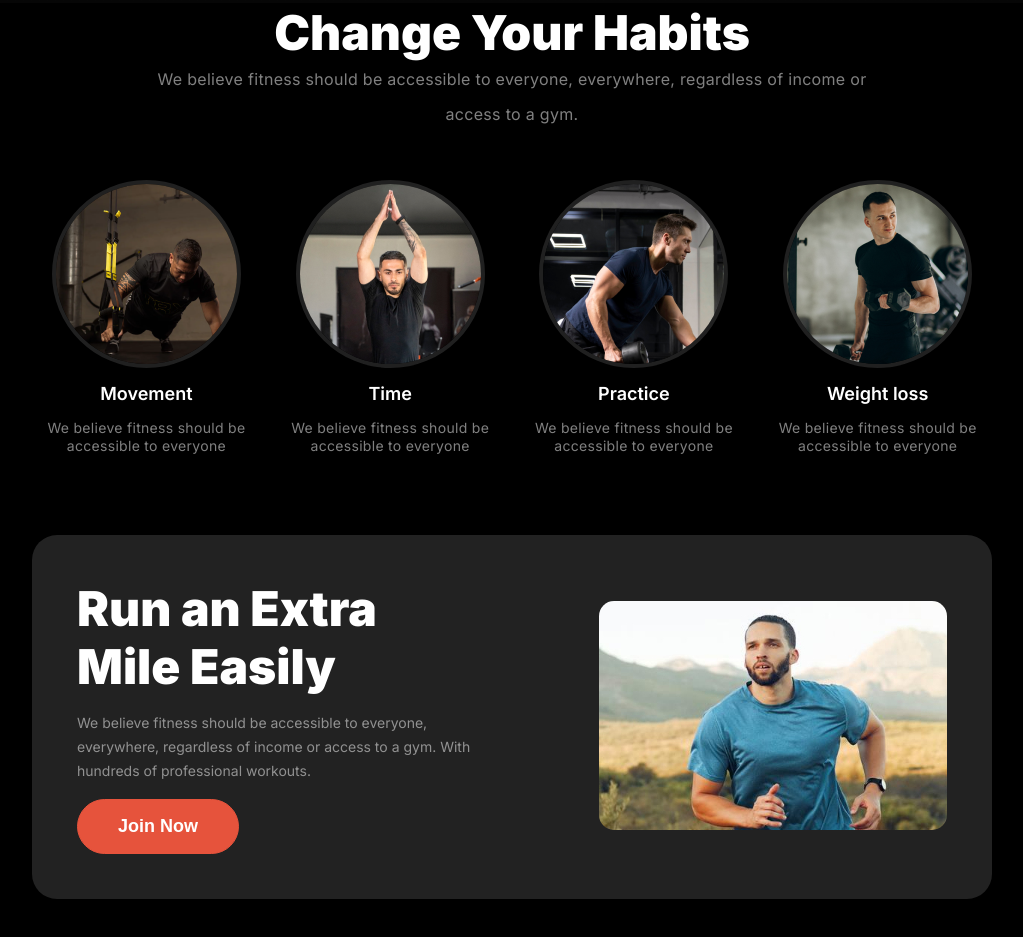
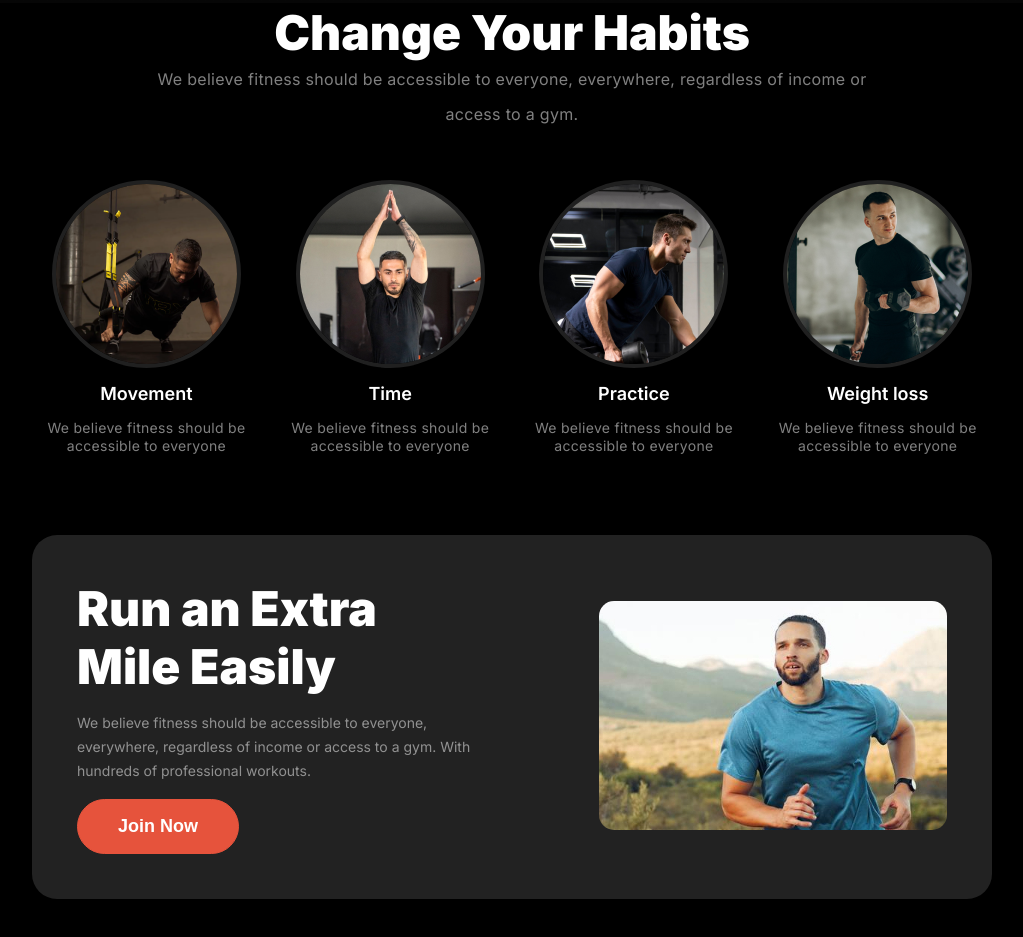
Before and after one commit to stopstressingme0ut/fitness-website, a plain HTML site: page index.html in a window 1280 px wide. Shown: the part 652-1589 px from the top of the page, without its empty margins (128-1151 px from the left). Drawn offline with Linux system fonts and the light colour scheme; a web font is replaced by a local one.

Commit message:
resize image

```diff
--- a/style/styles.css
+++ b/style/styles.css
@@ -304,6 +304,6 @@
 .image img{
     width: 80%;
     object-fit: none;
-    object-position: -770px -210px;
+    object-position: -740px -210px;
     border-radius: 15px;
 }
```
